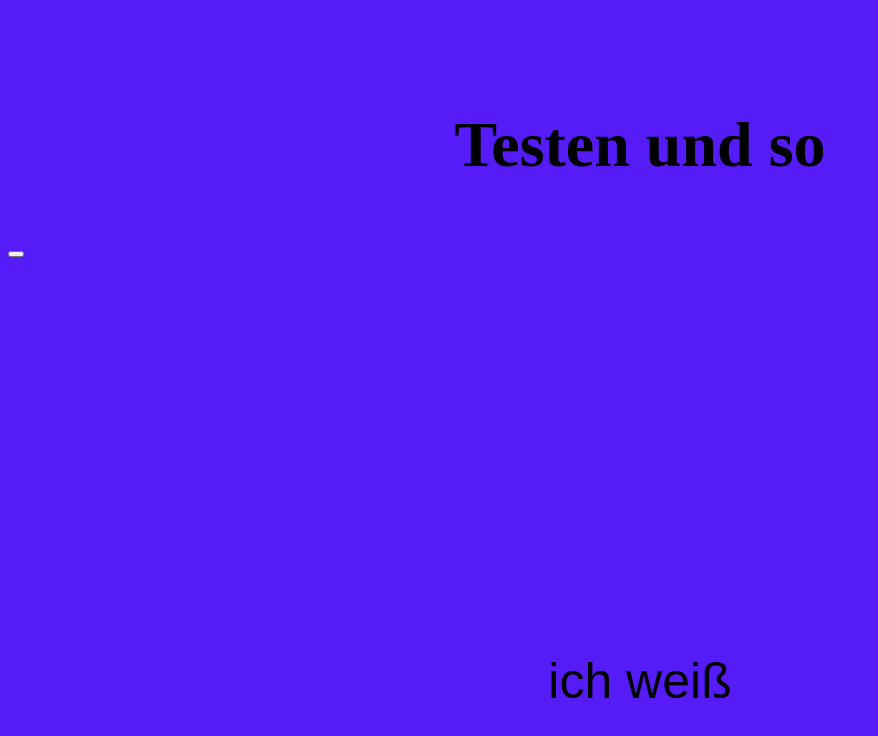
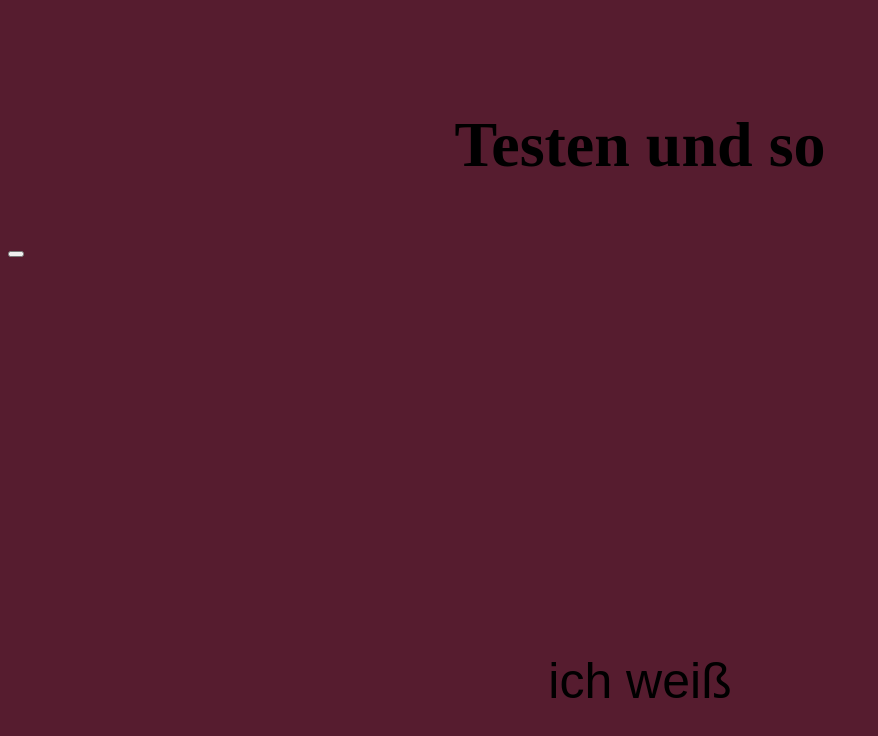
Before and after one commit to WebTig/Website, a plain HTML site: page index.html in a window 1280 px wide. Shown: the whole page, without its empty margins (0-878 px from the left). Drawn offline with Linux system fonts and the light colour scheme.

Commit message:
Update style.css

```diff
--- a/style.css
+++ b/style.css
@@ -1,5 +1,5 @@
 body {
-    background-color: rgb(86, 28, 247);
+    background-color: rgb(86, 28, 47);
 }
 
 h1{
```
